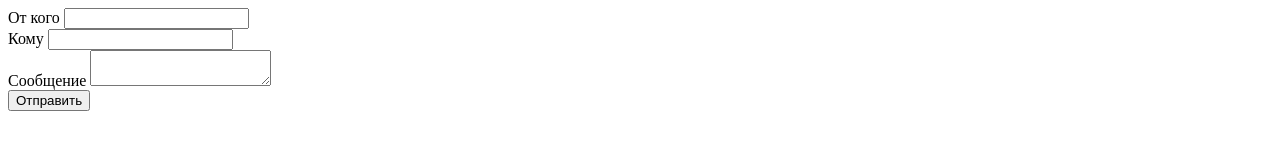
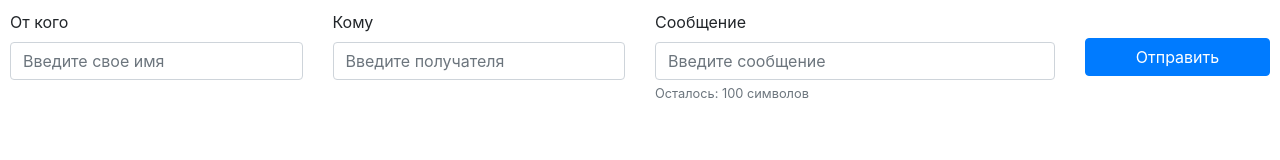
Before and after one commit to memchenko/valentines-day, a website: page node/app/assets/index.html in a window 1280 px wide. Drawn offline with nearby package versions, Linux system fonts and the light colour scheme; no server answers.

Commit message:
FEATURE: styles for the page

```diff
--- a/node/app/assets/index.html
+++ b/node/app/assets/index.html
@@ -1,28 +1,43 @@
 <!DOCTYPE html>
 <html lang="en">
 <head>
-	<meta charset="UTF-8">
+	<meta charset="utf-8">
+    <meta name="viewport" content="width=device-width, initial-scale=1, shrink-to-fit=no">
+
 	<title>Valentine's Day</title>
-	<script src="https://cdnjs.cloudflare.com/ajax/libs/socket.io/2.0.4/socket.io.js"></script>
+
+	<link rel="stylesheet" href="https://maxcdn.bootstrapcdn.com/bootstrap/4.0.0/css/bootstrap.min.css" integrity="sha384-Gn5384xqQ1aoWXA+058RXPxPg6fy4IWvTNh0E263XmFcJlSAwiGgFAW/dAiS6JXm" crossorigin="anonymous">
+	<link rel="stylesheet" href="./styles.css">
 </head>
 <body>
-	<div>
+
+	<section class="form">
+		<form class="row">
+			<div class="col-3 form-group">
 				<label for="from">От кого</label>
-		<input id="from" type="text">
+				<input id="from" class="form-control" type="text" placeholder="Введите свое имя">
 			</div>
-	<div>
+			<div class="col-3 form-group">
 				<label for="to">Кому</label>
-		<input id="to" type="text">
+				<input id="to" class="form-control" type="text" placeholder="Введите получателя">
 			</div>
-	<div>
+			<div class="col-4 form-group">
 				<label for="message">Сообщение</label>
-		<textarea id="message"></textarea>
+				<textarea style="resize: none" id="message" class="form-control" rows="1" placeholder="Введите сообщение" aria-describedby="messageHelp"></textarea>
+				<small id="messageHelp" class="form-text text-muted">Осталось: 100 символов</small>
 			</div>
-	<div>
-		<button id="submit">Отправить</button>
+			<div class="col-2 form-group form__btn-container">
+				<button id="submit" class="btn btn-primary btn-block form__btn">Отправить</button>
 			</div>
+		</form>
+	</section>
 
 	<div id="output"></div>
+
+	<script src="https://cdnjs.cloudflare.com/ajax/libs/socket.io/2.0.4/socket.io.js"></script>
+	<script src="https://code.jquery.com/jquery-3.2.1.slim.min.js" integrity="sha384-KJ3o2DKtIkvYIK3UENzmM7KCkRr/rE9/Qpg6aAZGJwFDMVNA/GpGFF93hXpG5KkN" crossorigin="anonymous"></script>
+	<script src="https://cdnjs.cloudflare.com/ajax/libs/popper.js/1.12.9/umd/popper.min.js" integrity="sha384-ApNbgh9B+Y1QKtv3Rn7W3mgPxhU9K/ScQsAP7hUibX39j7fakFPskvXusvfa0b4Q" crossorigin="anonymous"></script>
+	<script src="https://maxcdn.bootstrapcdn.com/bootstrap/4.0.0/js/bootstrap.min.js" integrity="sha384-JZR6Spejh4U02d8jOt6vLEHfe/JQGiRRSQQxSfFWpi1MquVdAyjUar5+76PVCmYl" crossorigin="anonymous"></script>
 	<script src="./script.js"></script>
 </body>
 </html>
--- /dev/null
+++ b/node/app/assets/styles.css
@@ -0,0 +1,12 @@
+section {
+	width: 100%;
+	padding: 10px;
+	box-sizing: border-box;
+
+	overflow-x: hidden;
+}
+
+.form__btn-container {
+	display: flex;
+	align-items: center;
+}
```
Lines whose indentation alone changed are shown as unchanged.
